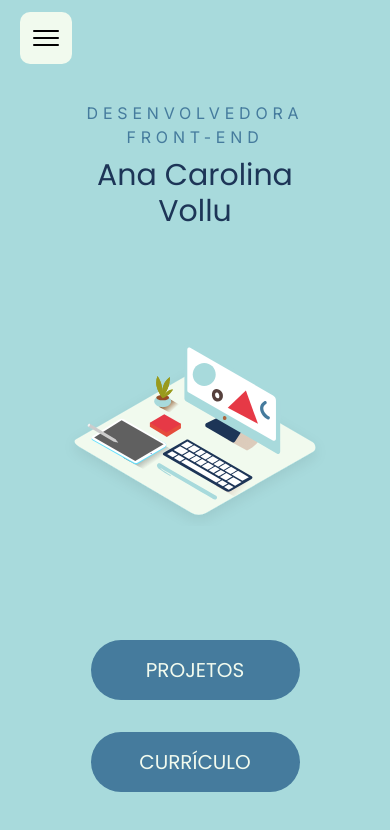
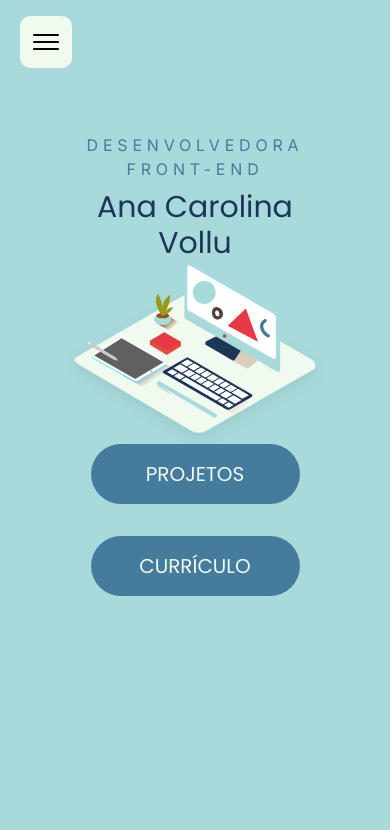
Before and after one commit to anavollu/curriculo-ana, a SvelteKit app: page / in a window 390 px wide. Shown: the top 830 px of the page. Built offline with nearby package versions, Linux system fonts and the light colour scheme.

Commit message:
feat: adjust layout to other pages

```diff
--- a/src/routes/+layout.svelte
+++ b/src/routes/+layout.svelte
@@ -2,13 +2,24 @@
 	import '../app.css';
 	import { page } from '$app/stores';
 	import Menu from './menu.svelte';
+	import Button from './button.svelte';
 
 	$: isHome = $page.url.pathname === '/';
 </script>
 
-<div class="flex h-full flex-col" class:bg-offwhite={!isHome} class:bg-lightblue={isHome}>
-	<section class="relative inline-block" />
-	<Menu />
+<div
+	class="flex h-auto min-h-full flex-col"
+	class:bg-offwhite={!isHome}
+	class:bg-lightblue={isHome}
+>
+	<div class="flex justify-between px-5 py-4">
+		<div>
+			<Menu />
+		</div>
+		{#if !isHome}
+			<Button label="Currículo" page="curriculo" size="small" />
+		{/if}
+	</div>
 
 	<div class="box-border flex h-full flex-col justify-around px-5 pt-[65px] pb-4">
 		<slot />
--- a/src/routes/button.svelte
+++ b/src/routes/button.svelte
@@ -12,7 +12,7 @@
 	</button>
 {:else}
 	<button
-		class="w-[137px] rounded-[35px] bg-blue py-3 text-center font-poppins text-xl uppercase text-offwhite hover:bg-darkblue"
+		class="w-[137px] rounded-[35px] bg-blue py-3 text-center font-poppins text-xs uppercase text-offwhite hover:bg-darkblue"
 	>
 		<a href={page}>{label}</a>
 	</button>
--- a/src/routes/menu-items.svelte
+++ b/src/routes/menu-items.svelte
@@ -15,7 +15,7 @@
 {#if menuOpen}
 	<div
 		transition:slide
-		class="absolute top-[68px] ml-5 w-[230px] flex-col justify-center rounded-[10px] bg-candyblue"
+		class="absolute top-[75px] w-[230px] flex-col justify-center rounded-[10px] bg-candyblue"
 	>
 		{#each pages as { name, path }}
 			<button
--- a/src/routes/menu.svelte
+++ b/src/routes/menu.svelte
@@ -5,7 +5,7 @@
 	export let menuOpen = false;
 </script>
 
-<div class="absolute mt-3 ml-5 flex self-start md:hidden">
+<div class="absolute flex self-start md:hidden">
 	<button
 		on:click={() => {
 			menuOpen = !menuOpen;
```
